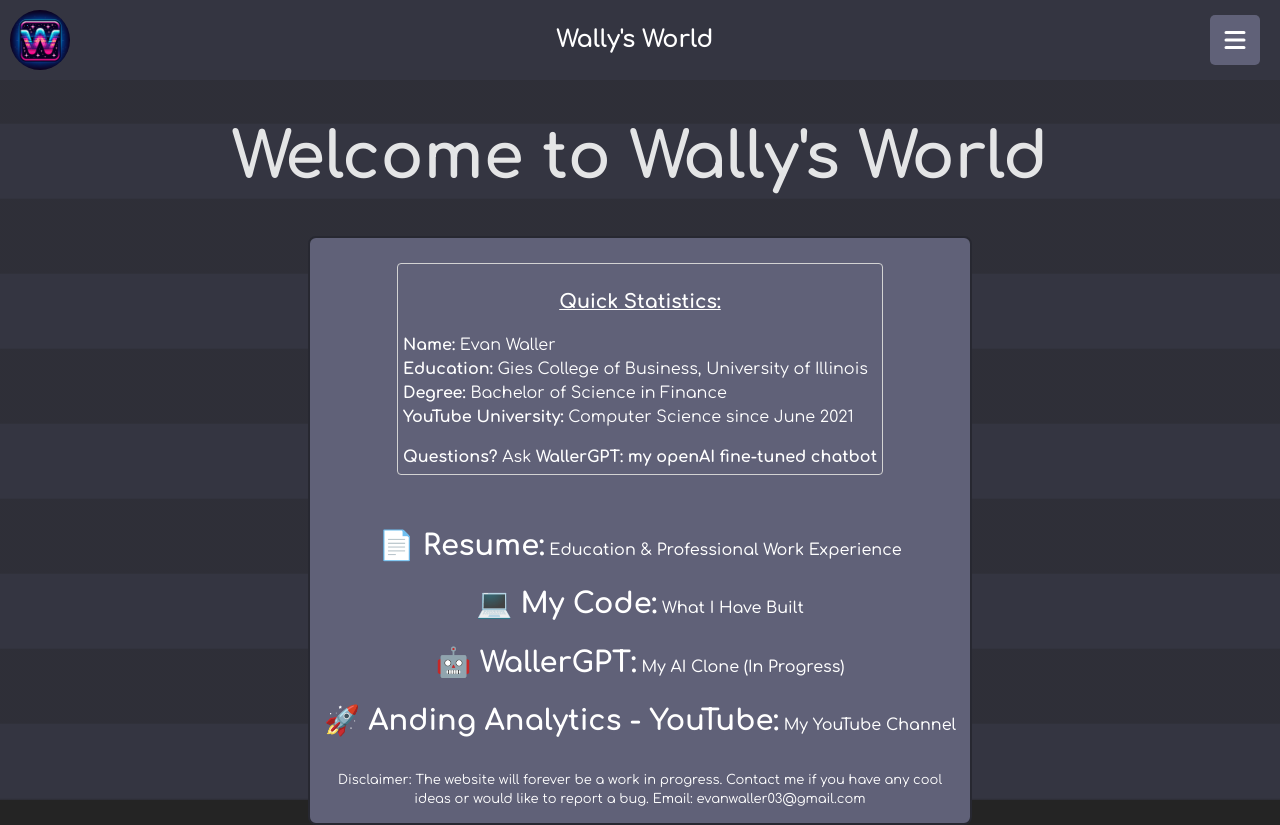
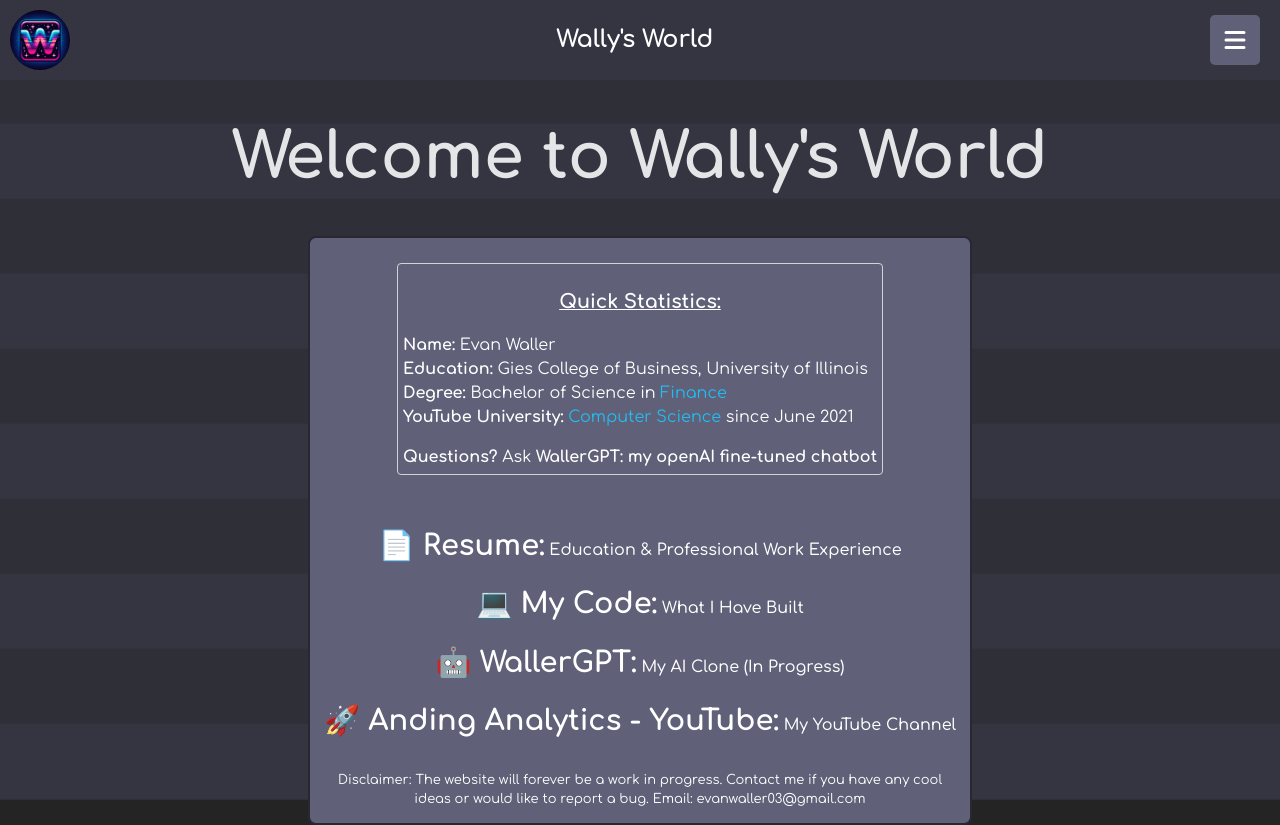
Before and after one commit to evanwaller03/personal-website, a React (Vite) app: page / in a window 1280 px wide. Built offline with nearby package versions, Linux system fonts and the light colour scheme.

Commit message:
colorful accents

```diff
--- a/src/views/Welcome.tsx
+++ b/src/views/Welcome.tsx
@@ -61,8 +61,8 @@ const Welcome = () => {
                         <ul style={{ listStyleType: 'none', padding: '0', textAlign: 'left' }}>
                             <li><strong>Name:</strong> Evan Waller</li>
                             <li><strong>Education:</strong> Gies College of Business, University of Illinois</li>
-                            <li><strong>Degree:</strong> Bachelor of Science in Finance</li>
-                            <li><strong>YouTube University:</strong> Computer Science since June 2021</li>
+                            <li><strong>Degree:</strong> Bachelor of Science in <span style={{ color: '#22bcf3' }}>Finance</span></li>
+                            <li><strong>YouTube University:</strong> <span style={{ color: '#22bcf3' }}>Computer Science</span> since June 2021</li>
                         </ul>
                         <strong>Questions?</strong> Ask <Link className='hover-underline' style={{ fontWeight: 'bold', textDecoration: isMobile ? 'underline': '', display: 'inline' }} to="/wallergpt">WallerGPT: my openAI fine-tuned chatbot</Link>
                     </div>
```
